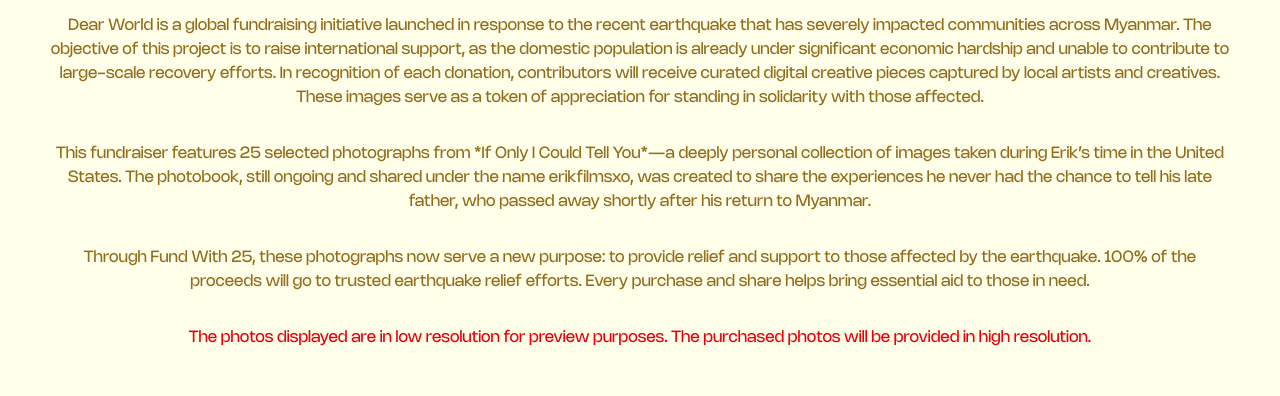
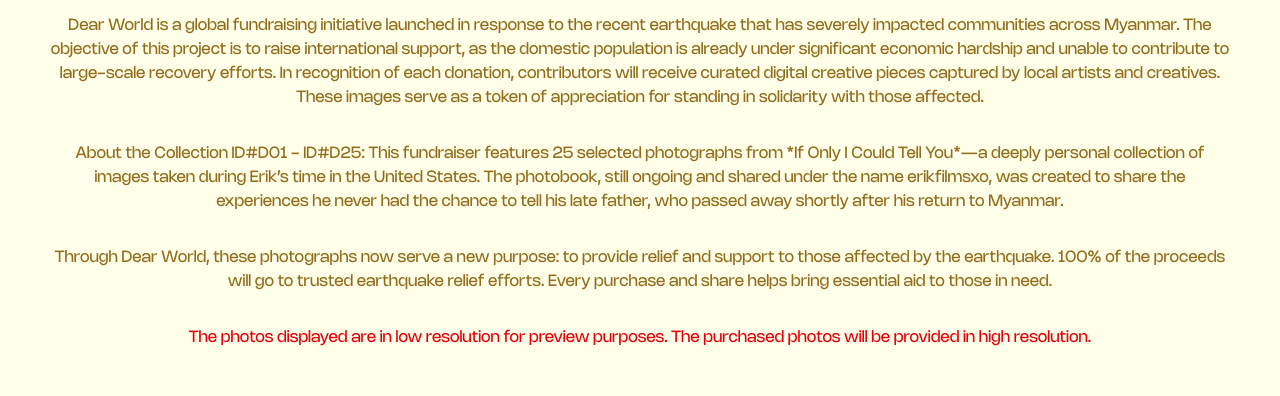
Before and after one commit to TomEverson/Fund-For-25, an Astro site: page / in a window 1280 px wide. Shown: the part 210-606 px from the top of the page. Built offline with nearby package versions, Linux system fonts and the light colour scheme; Astro itself is replaced by a stand-in of ours; a web font is replaced by a local one.

Commit message:
Fund For 25

```diff
--- a/src/components/landing/Hero.astro
+++ b/src/components/landing/Hero.astro
@@ -24,16 +24,16 @@ import BuyNow from "./BuyNow";
       </p>
 
       <p class="mt-8 text-sunset-earthwood">
-        This fundraiser features 25 selected photographs from *If Only I Could
-        Tell You*—a deeply personal collection of images taken during Erik’s
-        time in the United States. The photobook, still ongoing and shared under
-        the name erikfilmsxo, was created to share the experiences he never had
-        the chance to tell his late father, who passed away shortly after his
-        return to Myanmar.
+        About the Collection ID#D01 - ID#D25: This fundraiser features 25
+        selected photographs from *If Only I Could Tell You*—a deeply personal
+        collection of images taken during Erik’s time in the United States. The
+        photobook, still ongoing and shared under the name erikfilmsxo, was
+        created to share the experiences he never had the chance to tell his
+        late father, who passed away shortly after his return to Myanmar.
       </p>
 
       <p class="mt-8 text-sunset-earthwood">
-        Through Fund With 25, these photographs now serve a new purpose: to
+        Through Dear World, these photographs now serve a new purpose: to
         provide relief and support to those affected by the earthquake. 100% of
         the proceeds will go to trusted earthquake relief efforts. Every
         purchase and share helps bring essential aid to those in need.
```
